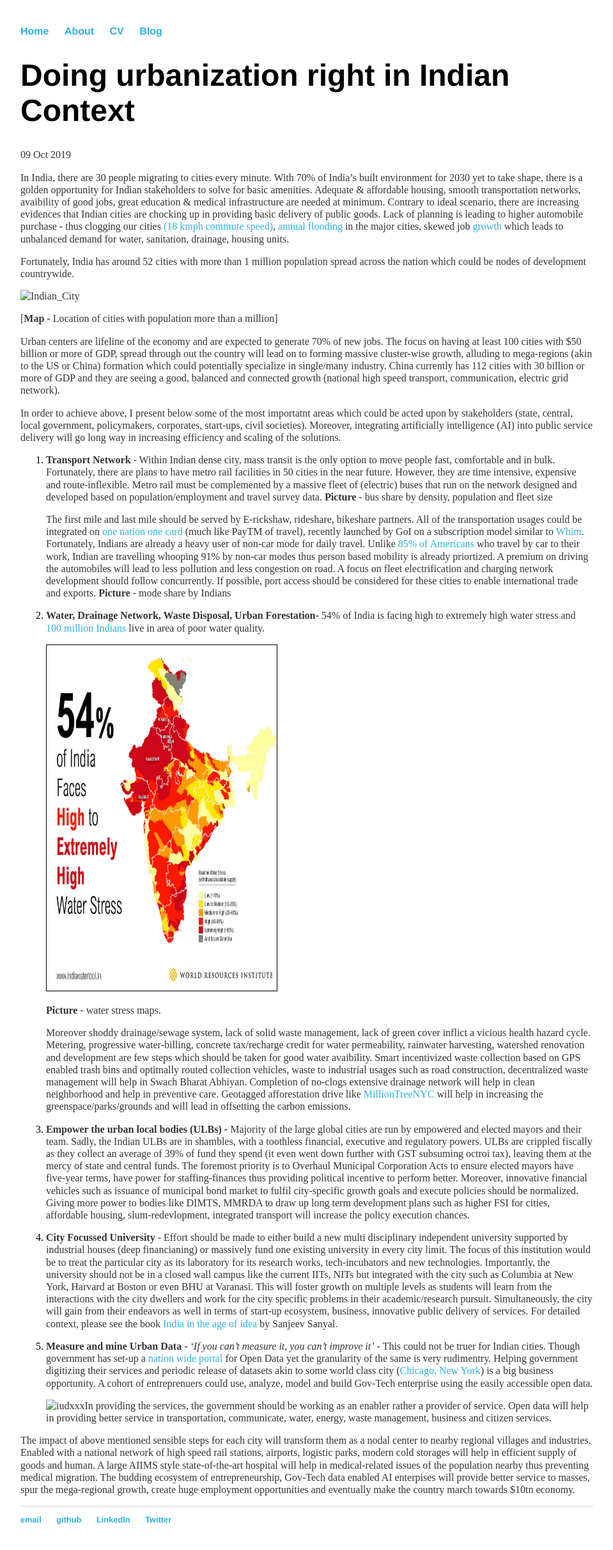
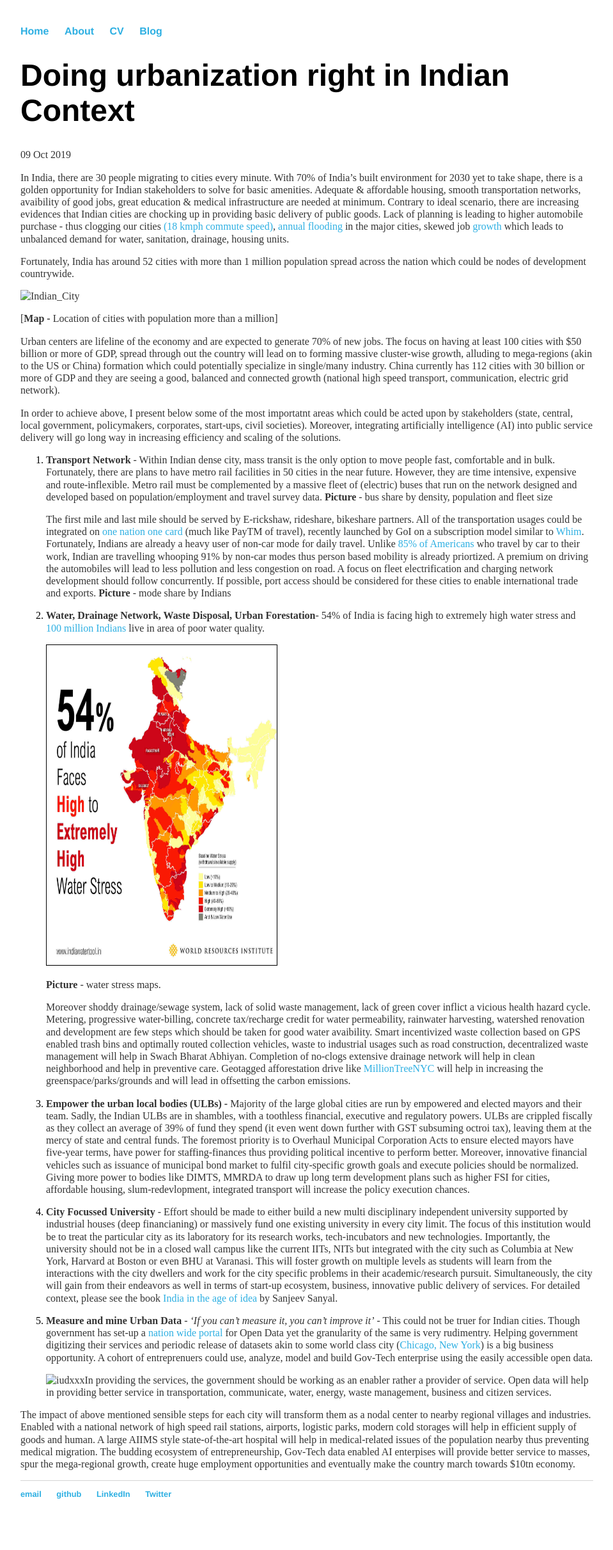
Before and after one commit to vikssai/vikssai.github.io, a Jekyll site: the page built from _posts/2019-10-09-Doing-urbanization-right.md, in a window 1280 px wide. Shown: the whole page at 64% size, without its empty margins (160-1119 px from the left). Built offline with Jekyll 4.4.1, drawn with Linux system fonts in a browser that asks for light colours; after the commit the page ends 2382 px from its top, so only the background shows below that.

Commit message:
image center

```diff
--- a/css/main.css
+++ b/css/main.css
@@ -44,10 +44,10 @@
 
 img[src~="thumbnail"] {
    width:360px;
-   height:540px;
+   height:500px;
+   margin-left: auto;
+   margin-right: auto;
 }
 img[src~="bordered"] {
    border: 1px solid black;
-   margin-left: auto;
-   margin-right: auto;
 }
```
Also changed, not shown: 2 other files.
